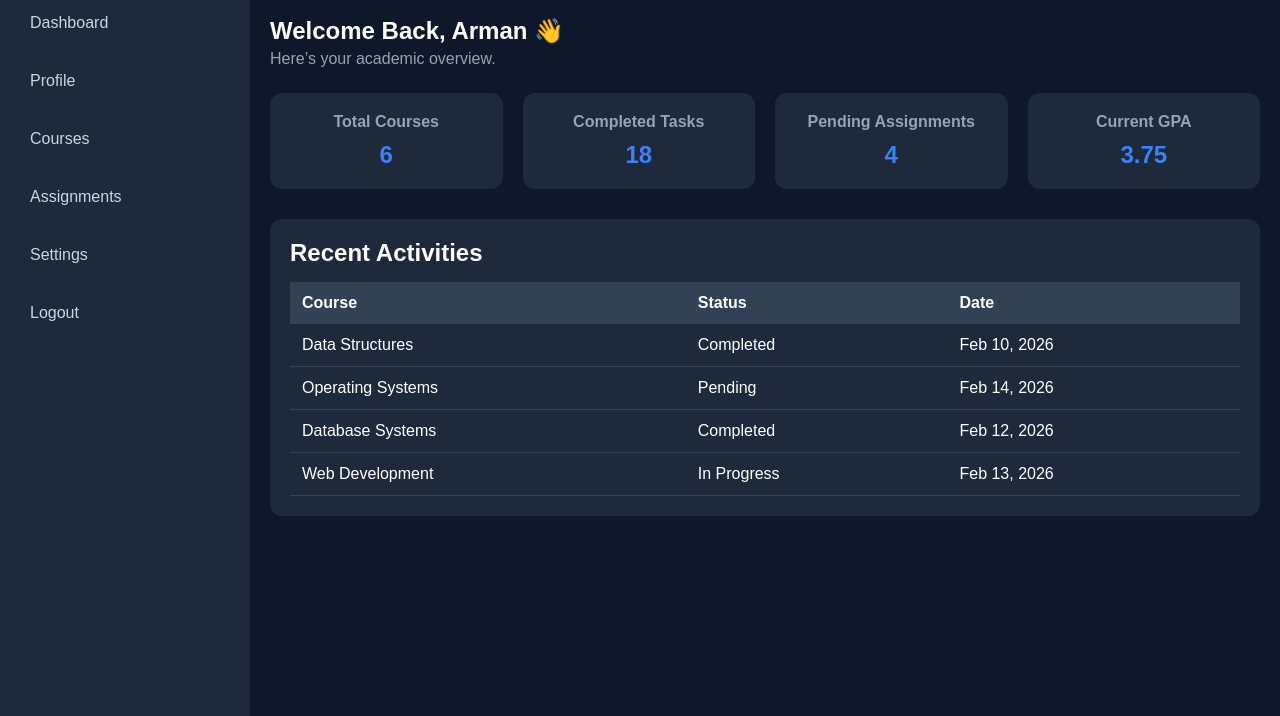
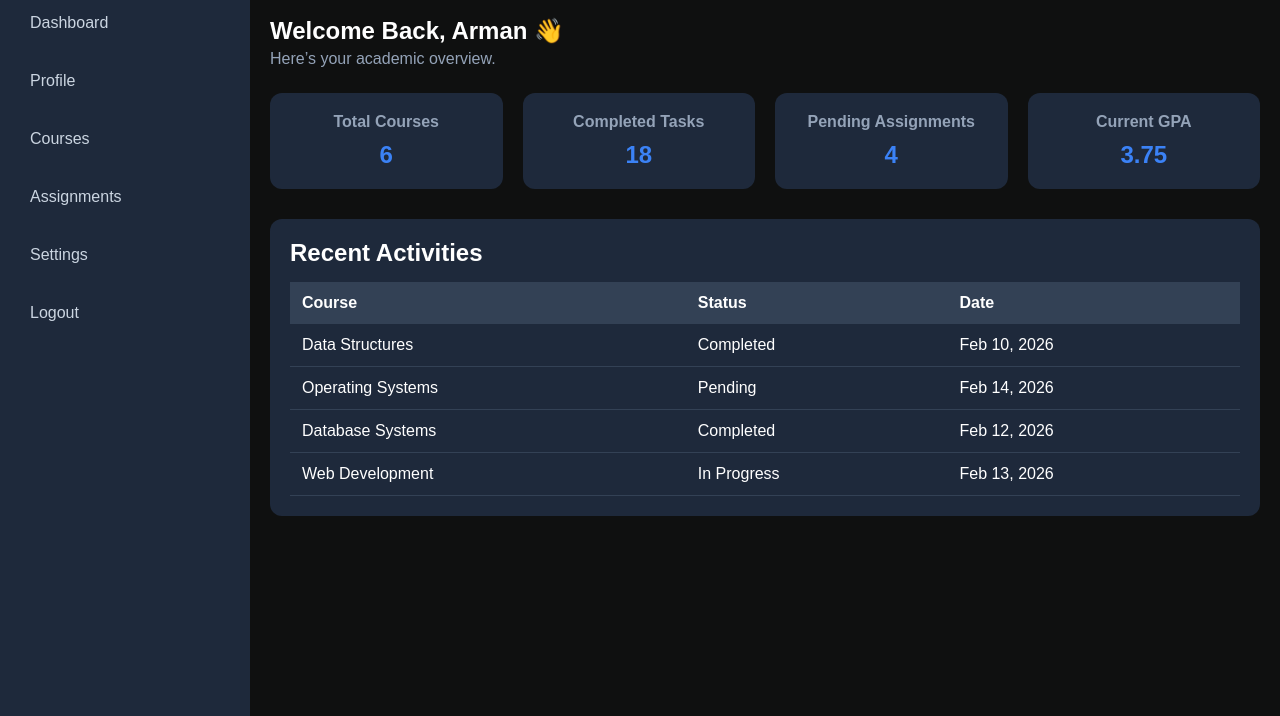
Before and after one commit to armanmahmud28/dashboard-project, a plain HTML site: page index.html in a window 1280 px wide. Shown: the part 84-800 px from the top of the page. Drawn offline with Linux system fonts and the light colour scheme.

Commit message:
style:Change background color

```diff
--- a/CSS/style.css
+++ b/CSS/style.css
@@ -9,7 +9,7 @@
 }
 
 body {
-    background-color: #0f172a;
+    background-color: #0f1010;
     color: #ffffff;
 }
 
```
